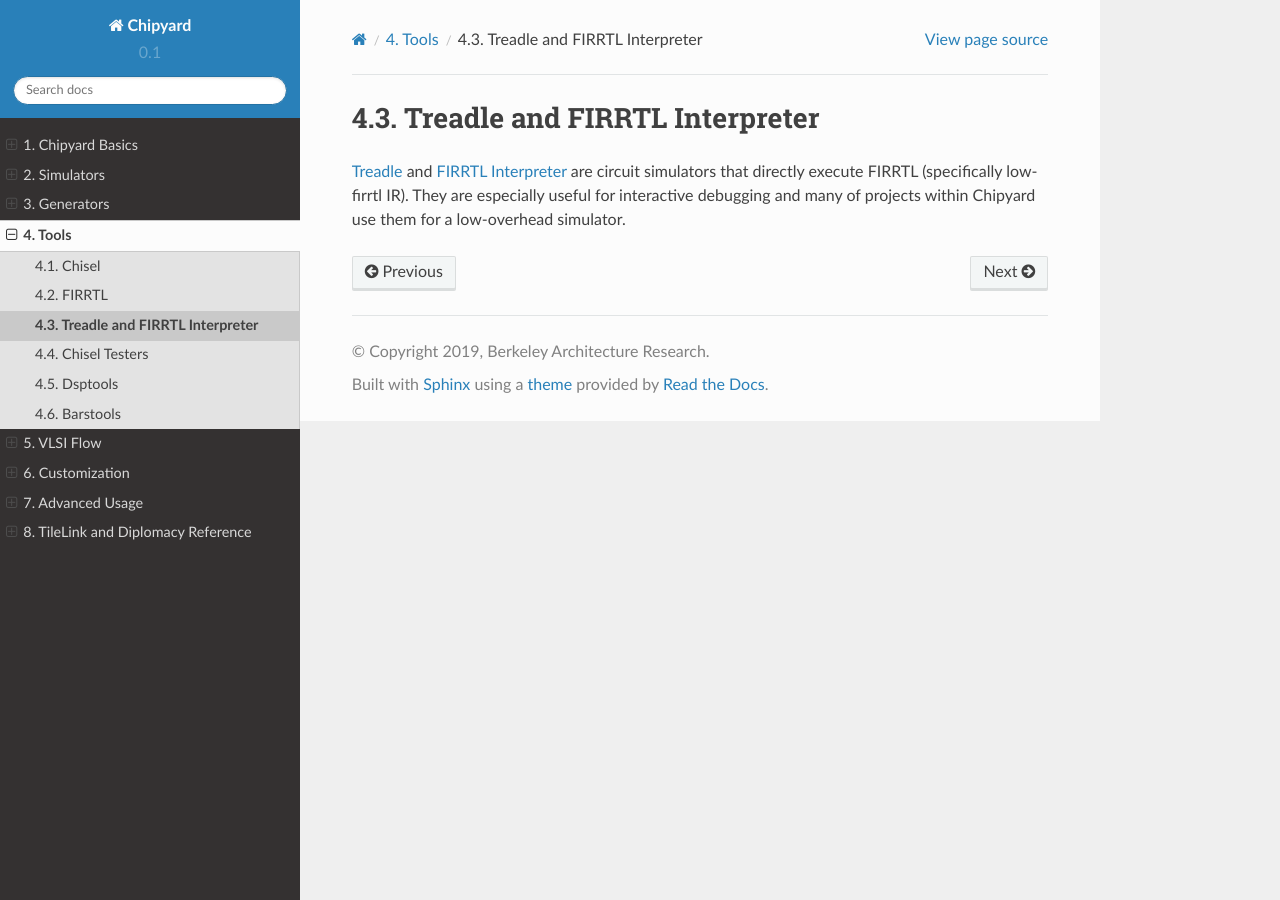
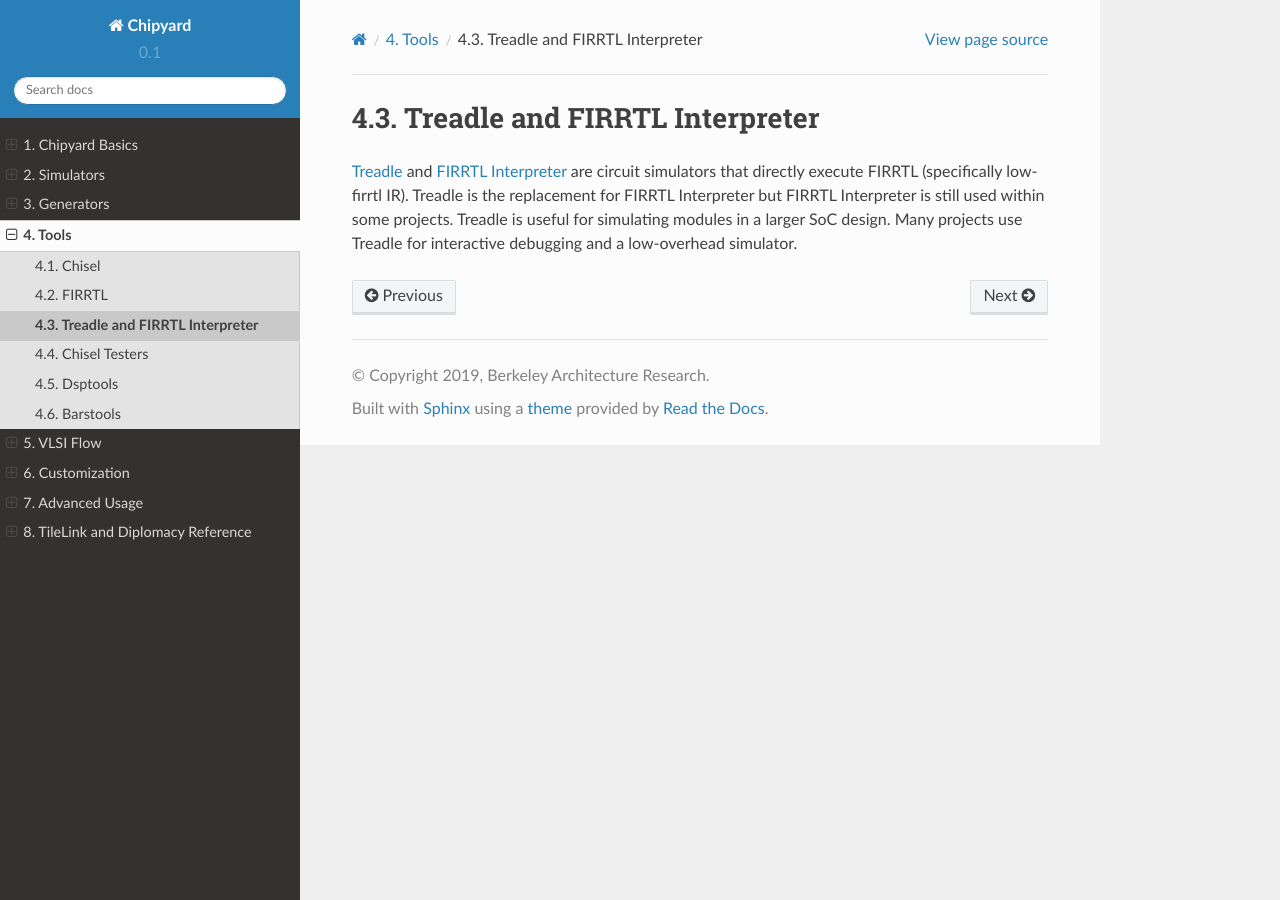
Before and after one commit to ucb-bar/chipyard, a Sphinx documentation site: the page built from docs/Tools/Treadle.rst, in a window 1280 px wide. Built offline with Sphinx 7.4.7 and the Read the Docs theme 2.0.0, drawn with Linux system fonts in a browser that asks for light colours.

Commit message:
emphasize that firrtl-interpreter is deprecated | mention smaller modules [ci skip]

```diff
--- a/docs/Tools/Treadle.rst
+++ b/docs/Tools/Treadle.rst
@@ -1,7 +1,9 @@
 Treadle and FIRRTL Interpreter
 ==============================
 
-`Treadle <https://github.com/freechipsproject/treadle>`__ and `FIRRTL Interpreter <https://github.com/freechipsproject/firrtl-interpreter>`__
+`Treadle <https://github.com/freechipsproject/treadle>`__ and
+`FIRRTL Interpreter <https://github.com/freechipsproject/firrtl-interpreter>`__
 are circuit simulators that directly execute FIRRTL (specifically low-firrtl IR).
-They are especially useful for interactive debugging and many of projects within Chipyard
-use them for a low-overhead simulator.
+Treadle is the replacement for FIRRTL Interpreter but FIRRTL Interpreter is still used within some
+projects. Treadle is useful for simulating modules in a larger SoC design. Many projects
+use Treadle for interactive debugging and a low-overhead simulator.
```
